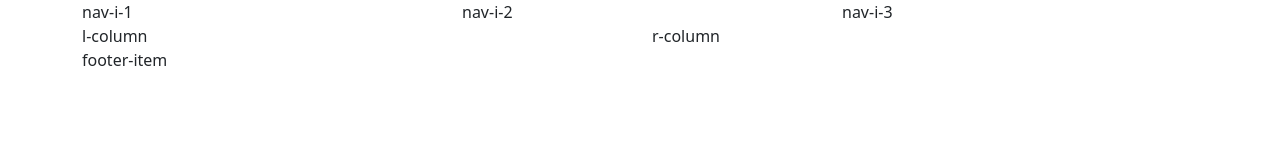
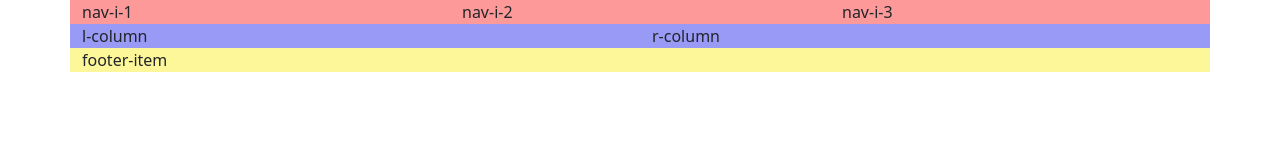
Before and after one commit to SqueekE/-SqueekE.github.io, a plain HTML site: page index.html in a window 1280 px wide. Drawn offline with nearby package versions, Linux system fonts and the light colour scheme.

Commit message:
Made everything border-box

```diff
--- a/css/styles.css
+++ b/css/styles.css
@@ -1,11 +1,15 @@
-#sec-1 {
+* {
+    box-sizing: border-box;
+}
+
+.sec-1 {
     background-color: rgb(250, 0, 0, 0.4);
 }
 
-#sec-2 {
-    background-color: rgb(0, 4, 233, 0.4);
+.sec-2 {
+    background: rgb(0, 4, 233, 0.4);
 }
 
-#sec-3 {
+.sec-3 {
     background-color: rgb(252, 235, 4, 0.4);
 }
```
